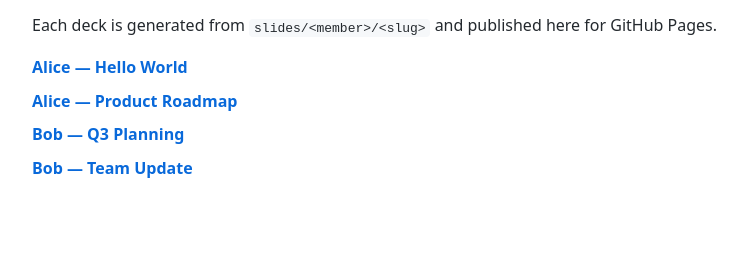
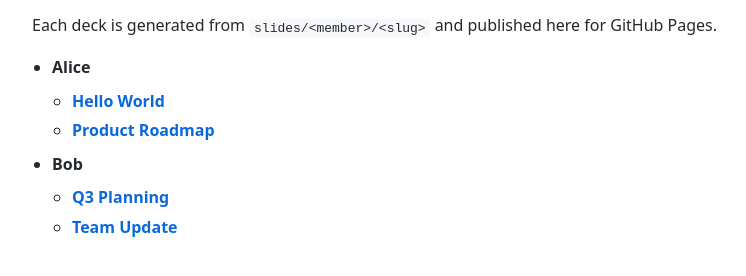
Before and after one commit to tosi29/marp-pages-sample, a website: page docs/index.html in a window 1280 px wide. Shown: the part 86-362 px from the top of the page, without its empty margins (248-994 px from the left). Drawn offline with Linux system fonts and the light colour scheme.

Commit message:
Group deck listing by member

```diff
--- a/docs/index.html
+++ b/docs/index.html
@@ -17,11 +17,12 @@
         margin-bottom: 1rem;
       }
       ul {
-        list-style: none;
-        padding: 0;
+        padding-left: 1.25rem;
+        margin-top: 0.5rem;
+        margin-bottom: 0.5rem;
       }
       li {
-        margin-bottom: 0.5rem;
+        margin-bottom: 0.25rem;
       }
       a {
         text-decoration: none;
@@ -45,10 +46,20 @@
       published here for GitHub Pages.
     </p>
     <ul>
-      <li><a href="alice/hello-world/">Alice — Hello World</a></li>
-      <li><a href="alice/product-roadmap/">Alice — Product Roadmap</a></li>
-      <li><a href="bob/q3-planning/">Bob — Q3 Planning</a></li>
-      <li><a href="bob/team-update/">Bob — Team Update</a></li>
+      <li>
+        <strong>Alice</strong>
+        <ul>
+          <li><a href="alice/hello-world/">Hello World</a></li>
+          <li><a href="alice/product-roadmap/">Product Roadmap</a></li>
+        </ul>
+      </li>
+      <li>
+        <strong>Bob</strong>
+        <ul>
+          <li><a href="bob/q3-planning/">Q3 Planning</a></li>
+          <li><a href="bob/team-update/">Team Update</a></li>
+        </ul>
+      </li>
     </ul>
   </body>
 </html>
```
